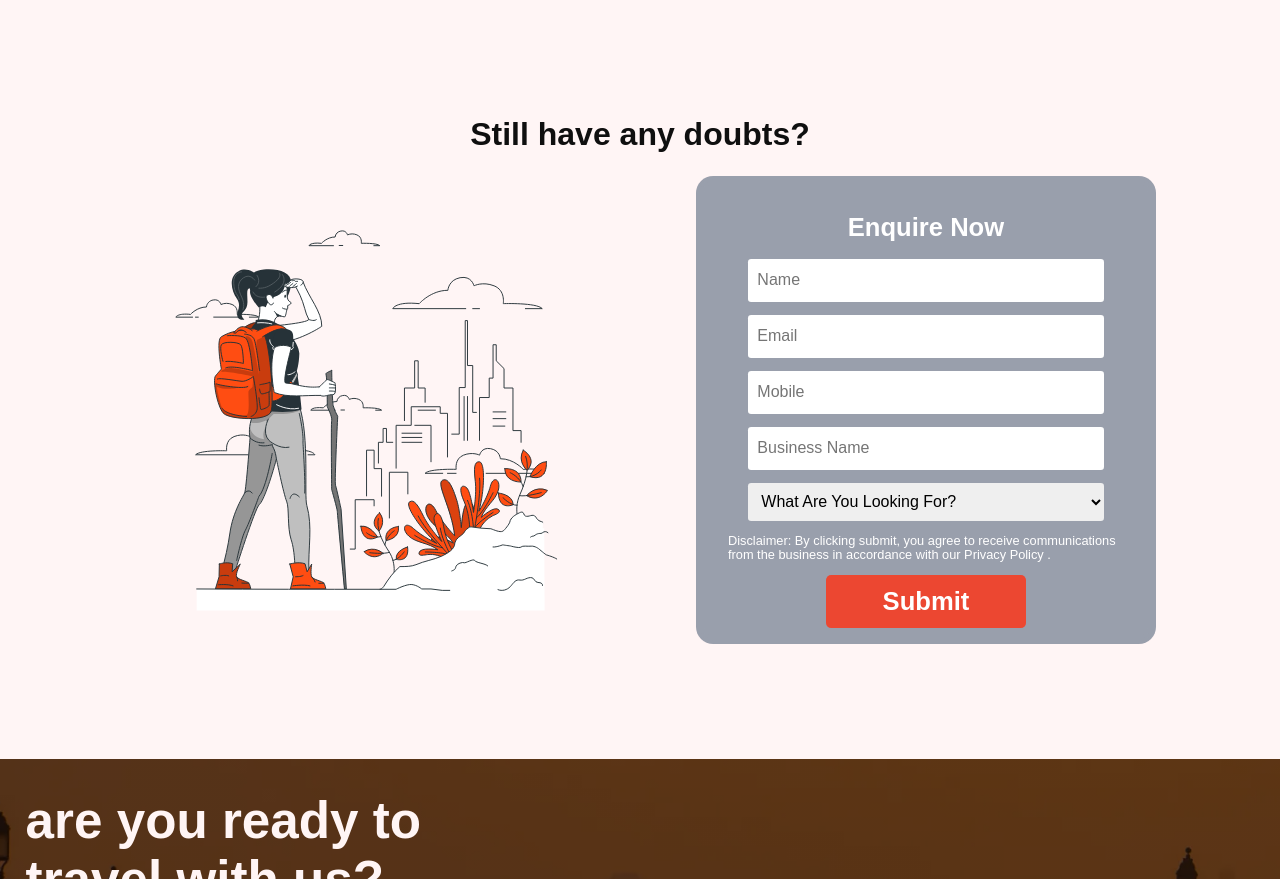
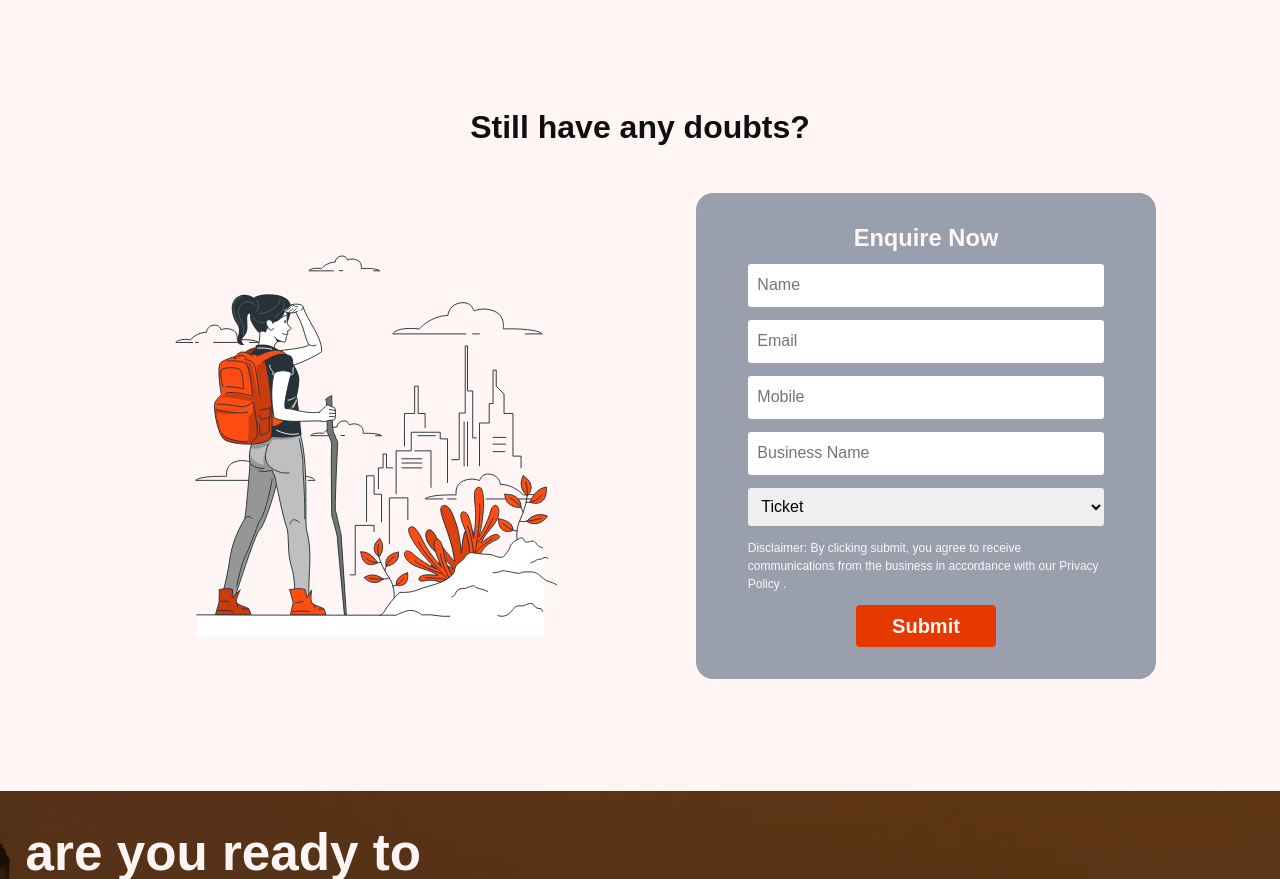
Before and after one commit to rohan031/travelseye, an Astro site: page /contact-us in a window 1280 px wide. Shown: the part 612-1491 px from the top of the page. Built offline with nearby package versions, Linux system fonts and the light colour scheme; Astro itself is replaced by a stand-in of ours.

Commit message:
added react

```diff
--- a/astro.config.mjs
+++ b/astro.config.mjs
@@ -9,7 +9,9 @@ import icon from "astro-icon";
 // https://astro.build/config
 export default defineConfig({
 	output: "server",
-	adapter: netlify(),
+	adapter: netlify({
+		cacheOnDemandPages: true,
+	}),
 	integrations: [
 		react(),
 		icon(),
--- a/src/components/Contact_form/Contact_form.astro
+++ b/src/components/Contact_form/Contact_form.astro
@@ -1,33 +1,18 @@
 ---
 import styles from "./contact_form.module.scss";
-
+import Form from "@components/React/Form/Form";
 ---
 
 <div class="container">
 	<div class={styles.container}>
 		<div class={styles.heading}>
-            <p>Still have any doubts?</p>
+			<h2>Still have any doubts?</h2>
 		</div>
+
 		<div class={styles.content}>
 			<img src="/main/journey.svg" alt="journey" />
-                <div class={styles.contact_from}>
-                    <from>
-                        <p>Enquire Now</p>
-                        <input type="text" placeholder="Name"/>
-                        <input type="text" placeholder="Email"/>
-                        <input type="number" placeholder="Mobile"/>
-                        <input type="text" placeholder="Business Name"/>
-                        <select >
-                            <option value="0">What Are You Looking For?</option>
-                            <option value="1">Ticket</option>
-                            <option value="2">Booking</option>
-                            <option value="3">Package</option>
-                            <option value="4">Trip</option>
-                        </select>
-                        <label >Disclaimer: By clicking submit, you agree to receive communications from the business in accordance with our Privacy Policy .</label>
-                        <button type="button" >Submit</button>
-                    </form>
+
+			<Form client:load />
 		</div>
 	</div>
 </div>
-</div>
--- a/src/components/Contact_form/contact_form.module.scss
+++ b/src/components/Contact_form/contact_form.module.scss
@@ -3,68 +3,31 @@
 .container {
 	display: flex;
 	flex-direction: column;
-    gap: 1em;
+	gap: 3em;
 	margin: 2em 0em 2em 0em;
+
 	.heading {
 		text-align: center;
+		font-weight: 700;
+
+		h2 {
 			font-size: 2rem;
-        font-weight: 700;
 		}
+	}
+
 	.content {
 		display: flex;
 		flex-direction: column;
 		align-items: center;
 		justify-content: center;
+
 		@include ab.screen-40 {
 			flex-direction: row;
 			justify-content: space-evenly;
 		}
+
 		img {
 			width: clamp(21em, 37vw, 37em);
 		}
-        .contact_from {
-            border-radius: 1.06875rem;
-            background: rgba(0, 32, 64, 0.4);
-            backdrop-filter: blur(7.5px);
-            max-width: 28.75rem;
-            from {
-                display: flex;
-                align-items: center;
-                flex-direction: column;
-                padding: 2em 2em 1em 2em;
-                gap: 0.8em;
-                p {
-                    color: #fff;
-                    font-weight: 700;
-                    font-size: clamp(1.4rem, 2vw, 2rem);
-                }
-                input {
-                    border-radius: 0.2em;
-                    border: none;
-                    padding: clamp(0.2em, 1vw, 0.6em);
-                    width: 90%;
-                }
-                select {
-                    border-radius: 0.2em;
-                    border: none;
-                    padding: clamp(0.2em, 1vw, 0.6em);
-                    width: 90%;
-                }
-                label {
-                    font-weight: 500;
-                    color: #fff;
-                    font-size: clamp(0.6rem, 8vw, 0.8rem);
-                }
-                button {
-                    background-color: #ec4731;
-                    color: white;
-                    font-size: clamp(1.2rem, 2vw, 1.7rem);
-                    border: none;
-                    border-radius: 0.2em;
-                    padding: 0.3em 2.2em 0.3em 2.2em;
-                    font-weight: 600;
 	}
 }
-        }
-    }
-}
--- /dev/null
+++ b/src/components/React/Form/Form.tsx
@@ -0,0 +1,105 @@
+import React, { useState } from "react";
+import styles from "./form.module.scss";
+
+const packages = ["Ticket", "Booking", "Package", "Trip"];
+
+export default function Form() {
+	const [details, setDetails] = useState({
+		name: "",
+		email: "",
+		mobile: "",
+		business: "",
+		package: "0",
+	});
+
+	const handleChange = (
+		e:
+			| React.ChangeEvent<HTMLInputElement>
+			| React.ChangeEvent<HTMLSelectElement>
+	) => {
+		let key = e.target.name;
+		let value = e.target.value;
+
+		setDetails((prev) => {
+			return { ...prev, [key]: value };
+		});
+	};
+
+	const handleSubmit = (e: React.FormEvent<HTMLFormElement>) => {
+		e.preventDefault();
+
+		console.log(details);
+		fetch("/api/forms")
+			.then((res) => res.json())
+			.then((res) => console.log(res))
+			.catch((err) => console.error(err));
+	};
+
+	return (
+		<div className={styles.contact_from}>
+			<form onSubmit={handleSubmit}>
+				<h3>Enquire Now</h3>
+
+				<input
+					type="text"
+					placeholder="Name"
+					required
+					value={details.name}
+					name="name"
+					onChange={handleChange}
+				/>
+
+				<input
+					type="email"
+					placeholder="Email"
+					required
+					value={details.email}
+					name="email"
+					onChange={handleChange}
+				/>
+
+				<input
+					type="number"
+					placeholder="Mobile"
+					min={1000000000}
+					max={9999999999}
+					value={details.mobile}
+					required
+					name="mobile"
+					onChange={handleChange}
+				/>
+
+				<input
+					type="text"
+					placeholder="Business Name"
+					value={details.business}
+					name="business"
+					onChange={handleChange}
+				/>
+
+				<select
+					required
+					value={details.business}
+					name="package"
+					onChange={handleChange}
+				>
+					<option value="-1" disabled>
+						What Are You Looking For?
+					</option>
+					<option value="0">Ticket</option>
+					<option value="1">Booking</option>
+					<option value="2">Package</option>
+					<option value="3">Trip</option>
+				</select>
+
+				<p className={styles.disclaimer}>
+					Disclaimer: By clicking submit, you agree to receive
+					communications from the business in accordance with our
+					Privacy Policy .
+				</p>
+
+				<button type="submit">Submit</button>
+			</form>
+		</div>
+	);
+}
--- /dev/null
+++ b/src/components/React/Form/form.module.scss
@@ -0,0 +1,79 @@
+@use "/src/styles/abstracts" as ab;
+
+.contact_from {
+	--color: var(--white);
+
+	border-radius: 1.06875rem;
+	background: rgba(0, 32, 64, 0.4);
+	backdrop-filter: blur(7.5px);
+	max-width: 28.75rem;
+
+	form {
+		display: flex;
+		align-items: center;
+		flex-direction: column;
+		padding: 2em;
+		gap: 0.8em;
+
+		h3 {
+			color: var(--color);
+			font-weight: 700;
+			font-size: clamp(1.4rem, 1.85vw, 1.6rem);
+		}
+
+		input {
+			border-radius: 0.2em;
+			border: none;
+			padding: clamp(0.2em, 1vw, 0.6em);
+			width: 90%;
+		}
+
+		select {
+			border-radius: 0.2em;
+			border: none;
+			padding: clamp(0.2em, 1vw, 0.6em);
+			width: 90%;
+		}
+
+		.disclaimer {
+			color: var(--color);
+			font-size: 0.75rem;
+
+			width: 90%;
+		}
+
+		button {
+			--bg: var(--primary-500);
+			--color: var(--white);
+
+			background-color: var(--bg);
+			color: var(--color);
+
+			border: transparent;
+			border-radius: 0.2em;
+
+			font-size: 1.25rem;
+
+			padding-inline: 1.8em;
+			padding-block: 0.3em;
+
+			font-weight: 600;
+			cursor: pointer;
+
+			&:focus {
+				--bg: var(--primary-400);
+			}
+
+			@include ab.hover {
+				&:hover {
+					--bg: var(--primary-400);
+				}
+			}
+
+			&:active {
+				--bg: var(--primary-600);
+				scale: 0.95;
+			}
+		}
+	}
+}
--- a/src/styles/main.scss
+++ b/src/styles/main.scss
@@ -76,3 +76,14 @@ main {
 	display: grid;
 	gap: 5em;
 }
+
+input::-webkit-outer-spin-button,
+input::-webkit-inner-spin-button {
+	-webkit-appearance: none;
+	margin: 0;
+}
+
+/* Firefox */
+input[type="number"] {
+	-moz-appearance: textfield;
+}
```
Also changed, not shown: netlify/functions/form.ts (added, +11 -0 lines). Lines whose indentation alone changed are shown as unchanged.
